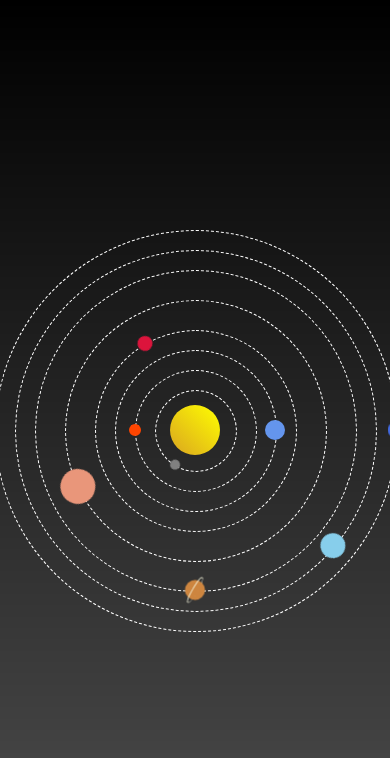
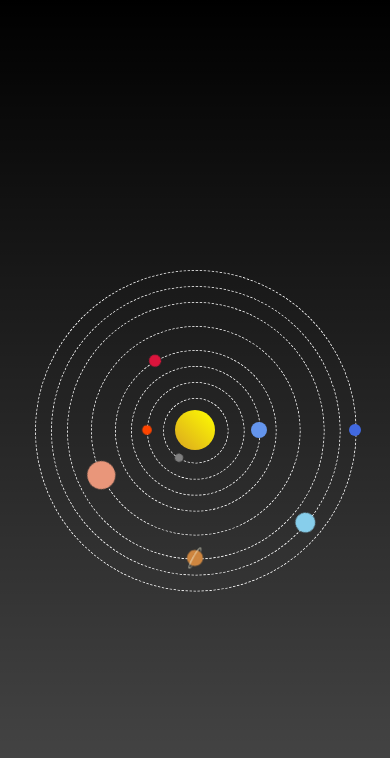
Before and after one commit to HM56/Space-Exploration, a plain HTML site: page index.html in a window 390 px wide. Drawn offline with Linux system fonts and the light colour scheme; a web font is replaced by a local one.

Commit message:
Add files via upload

```diff
--- a/css/style.css
+++ b/css/style.css
@@ -298,3 +298,7 @@ body::-webkit-scrollbar {
 @media only screen and (max-width: 505px){
 	body{transform: scale(0.5);}
 }
+
+@media only screen and (max-width: 430px){
+	body{transform: scale(0.4);}
+}
```
